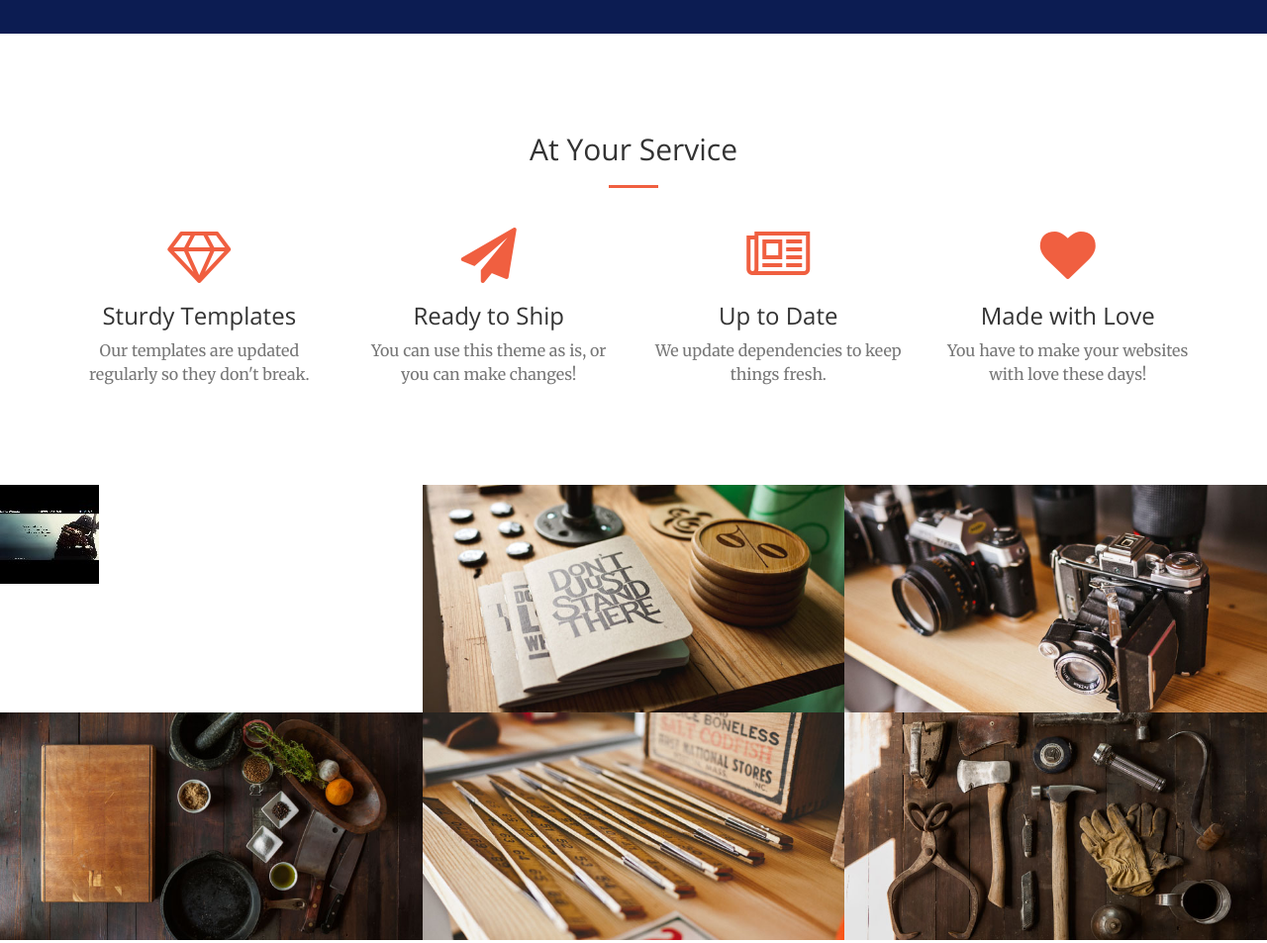
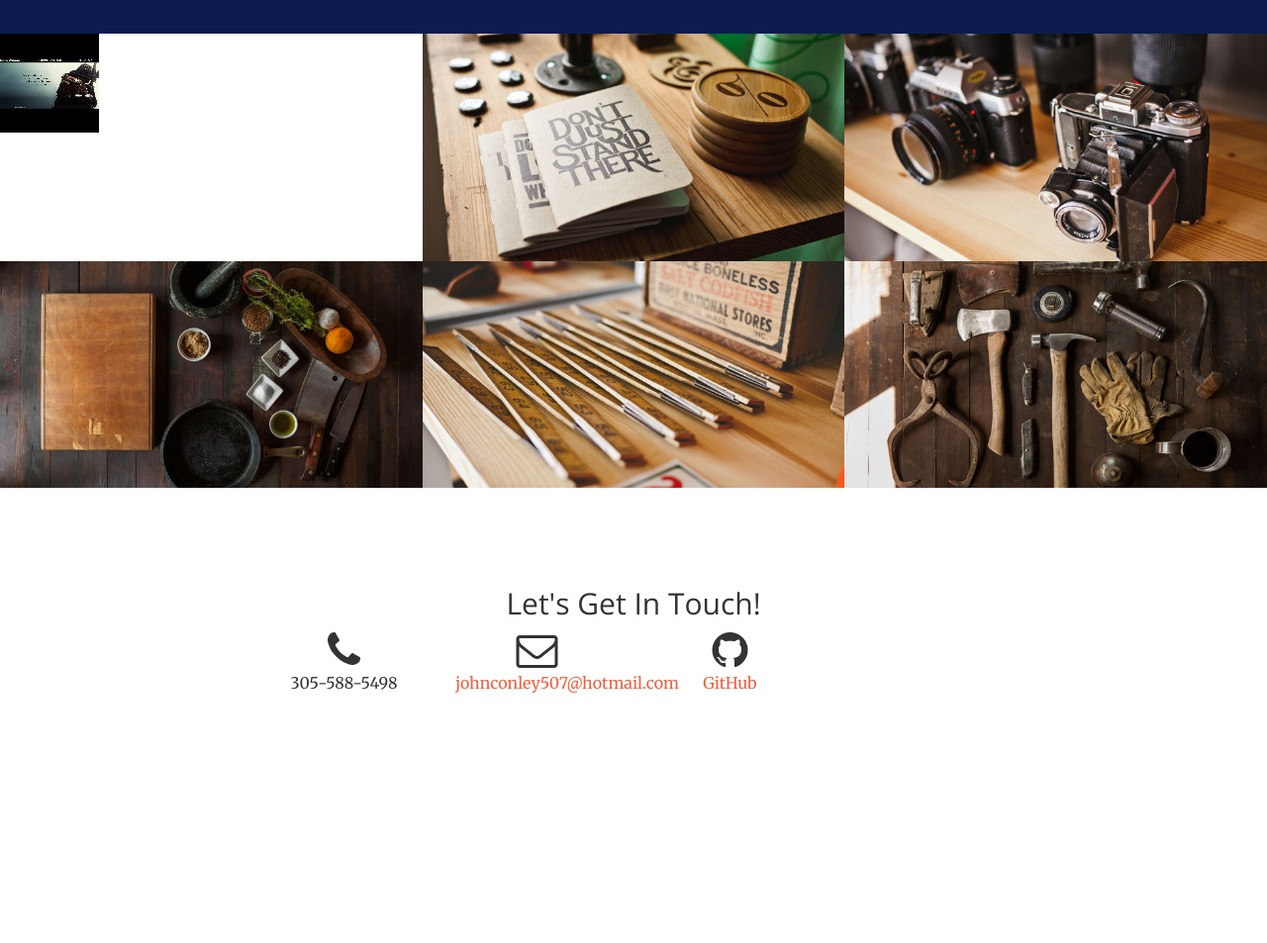
Before and after one commit to VampiroJudo/newPortfolio, a website: page index.html in a window 1280 px wide. Shown: the part 1160-2113 px from the top of the page at 99% size. After the commit the page ends 1982 px from the top, so only its background shows below. Drawn offline with nearby package versions, Linux system fonts and the light colour scheme.

Commit message:
it
uploading contact details

```diff
--- a/css/creative.css
+++ b/css/creative.css
@@ -155,7 +155,7 @@ header {
   background-size: cover;
   -o-background-size: cover;
   background-position: center;
-  background-image: url('../img/ankorwat.jpg');
+  background-image: url('../img/nasa4.jpg');
   text-align: center;
   color: white;
 }
@@ -415,3 +415,8 @@ img::-moz-selection {
 body {
   webkit-tap-highlight-color: #222222;
 }
+
+#homeHeading {
+  color: black;
+  font-style
+}
--- a/index.html
+++ b/index.html
@@ -90,49 +90,6 @@
                     <hr class="light">
                     <p class="text-faded">I'm a native Texan, turned Miami loving Floridian, with an obession for all things tech. I'm well versed in Ruby, Javascript, HTML and CSS. </p>
                     <a href="#services" class="page-scroll btn btn-default btn-xl sr-button">Projects</a>
-                </div>
-            </div>
-        </div>
-    </section>
-
-    <section id="services">
-        <div class="container">
-            <div class="row">
-                <div class="col-lg-12 text-center">
-                    <h2 class="section-heading">At Your Service</h2>
-                    <hr class="primary">
-                </div>
-            </div>
-        </div>
-        <div class="container">
-            <div class="row">
-                <div class="col-lg-3 col-md-6 text-center">
-                    <div class="service-box">
-                        <i class="fa fa-4x fa-diamond text-primary sr-icons"></i>
-                        <h3>Sturdy Templates</h3>
-                        <p class="text-muted">Our templates are updated regularly so they don't break.</p>
-                    </div>
-                </div>
-                <div class="col-lg-3 col-md-6 text-center">
-                    <div class="service-box">
-                        <i class="fa fa-4x fa-paper-plane text-primary sr-icons"></i>
-                        <h3>Ready to Ship</h3>
-                        <p class="text-muted">You can use this theme as is, or you can make changes!</p>
-                    </div>
-                </div>
-                <div class="col-lg-3 col-md-6 text-center">
-                    <div class="service-box">
-                        <i class="fa fa-4x fa-newspaper-o text-primary sr-icons"></i>
-                        <h3>Up to Date</h3>
-                        <p class="text-muted">We update dependencies to keep things fresh.</p>
-                    </div>
-                </div>
-                <div class="col-lg-3 col-md-6 text-center">
-                    <div class="service-box">
-                        <i class="fa fa-4x fa-heart text-primary sr-icons"></i>
-                        <h3>Made with Love</h3>
-                        <p class="text-muted">You have to make your websites with love these days!</p>
-                    </div>
                 </div>
             </div>
         </div>
@@ -249,16 +206,19 @@
             <div class="row">
                 <div class="col-lg-8 col-lg-offset-2 text-center">
                     <h2 class="section-heading">Let's Get In Touch!</h2>
-                    <hr class="primary">
-                    <p>Ready to start your next project with us? That's great! Give us a call or send us an email and we will get back to you as soon as possible!</p>
+
                 </div>
-                <div class="col-lg-4 col-lg-offset-2 text-center">
+                <div class="col-lg-2 col-lg-offset-2 text-center">
                     <i class="fa fa-phone fa-3x sr-contact"></i>
                     <p>305-588-5498</p>
                 </div>
-                <div class="col-lg-4 text-center">
+                <div class="col-lg-2 text-center">
                     <i class="fa fa-envelope-o fa-3x sr-contact"></i>
-                    <p><a href="mailto:your-email@your-domain.com">feedback@startbootstrap.com</a></p>
+                    <p><a href="mailto:johnconley507@hotmail.com">johnconley507@hotmail.com</a></p>
+                </div>
+                <div class="col-lg-2 col-lg-center-2 text-center">
+                    <i class="fa fa-github  fa-3x sr-contact"></i>
+                    <p><a href="https://github.com/VampiroJudo">GitHub</a></p>
                 </div>
             </div>
         </div>
```
Also changed, not shown: img/header.jpg (deleted), img/nasa1.jpg (added), img/nasa2.jpg (added), img/nasa3.jpg (added), img/night.jpg (deleted), img/nightsky.jpg (deleted), img/painting.png (deleted), img/pirate.jpg (deleted), img/portfolio/ruby_logo.jpg (added), img/sunset-over-mekong-river.jpg (deleted), 1 other file.
